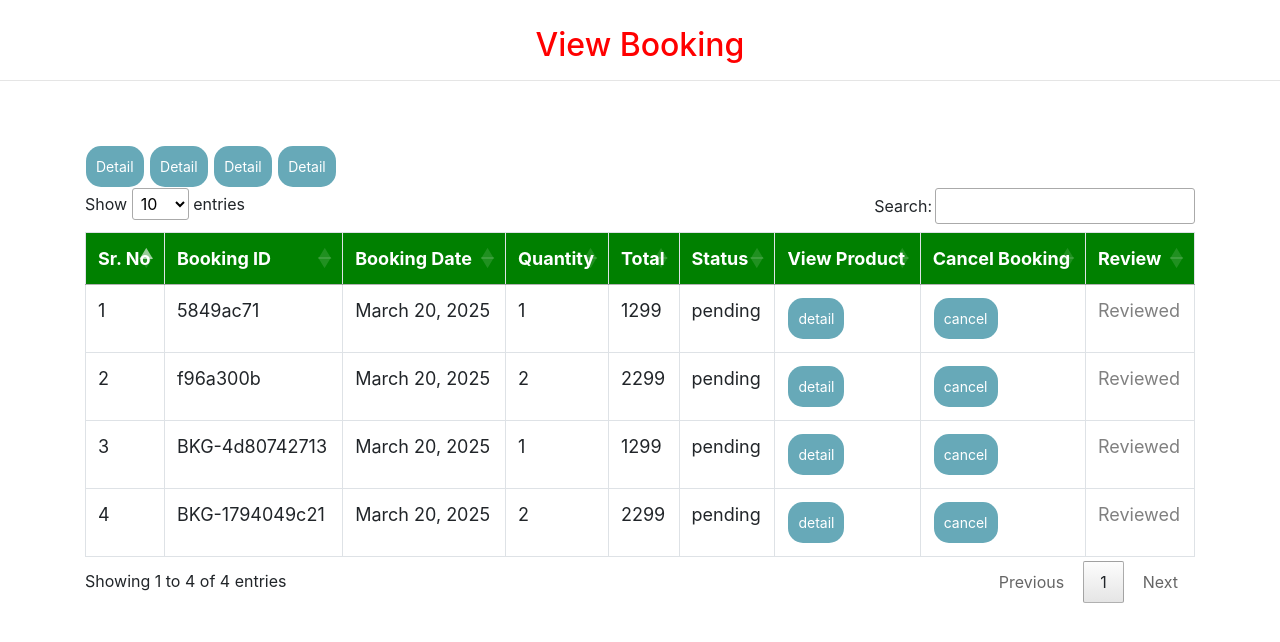
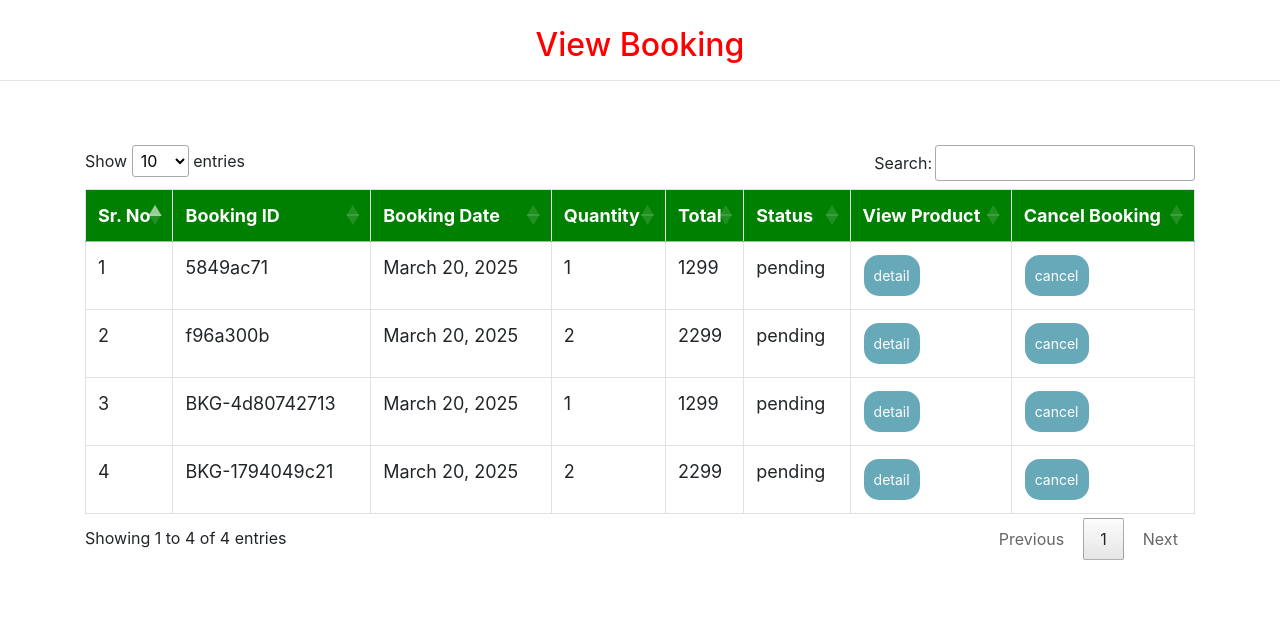
Before and after one commit to rushikesh6251/TexTrade_Solapur, a Django app: template grocery/templates/view_booking.html in a window 1280 px wide. Shown: the part 57-699 px from the top of the page. Run offline with Django 3.2, Linux system fonts and the light colour scheme; the template is opened without the code that fills it: values that come from a table or form of the project are taken from there, others are empty; data comes from the database, SQL or seed files in the repository; some libraries are stand-ins or nearby versions.

Commit message:
review colm removed

```diff
--- a/grocery/templates/view_booking.html
+++ b/grocery/templates/view_booking.html
@@ -16,7 +16,7 @@
     <th>Status</th>
     <th>View Product</th>
     <th>Cancel Booking</th>
-    <th>Review</th> <!-- Added Review Column -->
+
   </tr>
   </thead>
    <tbody>
@@ -31,23 +31,11 @@
       <td>{{ i.total }}</td>
       <td>{{ i.status.name }}</td>
       <a href="{% url 'booking_detail' i.booking_id i.id %}">
-        <button class="button button1">Detail</button>
     </a>
 
       <td><a href="{% url 'booking_detail' i.booking_id i.id %}"><button class="button button1">detail</button></a></td>
       <td><a href="{% url 'delete_booking' i.booking_id i.id %}" onclick="return confirm('Are you sure?')">
           <button class="button button1" id="#delete">cancel</button></a></td>
-
-      <!-- Show "Review" button only for completed bookings and if no review exists -->
-      <td>
-          {% if i.status.name == "Completed" and not i.reviews.exists %}
-              <a href="{% url 'add_review' i.id %}">
-                  <button class="button button1">Review</button>
-              </a>
-          {% else %}
-              <span style="color: gray;">Reviewed</span>
-          {% endif %}
-      </td>
   </tr>
    {% endfor %}
 
--- a/grocery/views.py
+++ b/grocery/views.py
@@ -537,8 +537,6 @@ def Booking_order(request, pid):
         # ✅ Add products to the booking
         for cart_item in cart:
             new_booking.products.add(cart_item.product)
-
-        # ✅ Clear cart after booking
         cart.delete()
 
         return redirect('payment', new_booking.total)
```
